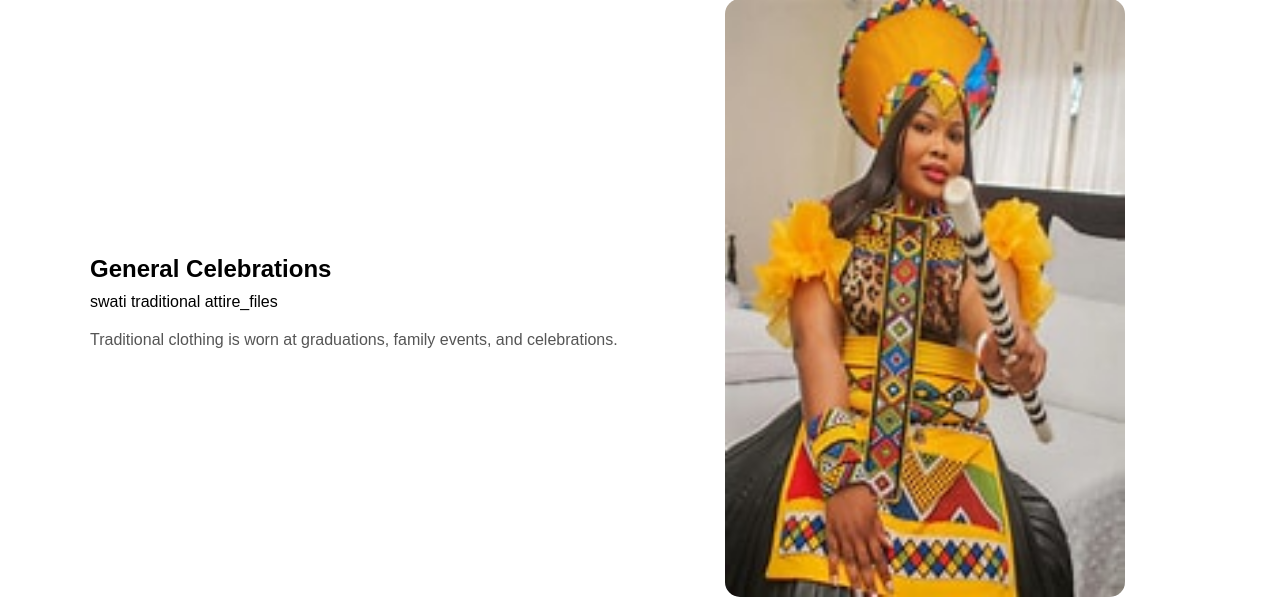
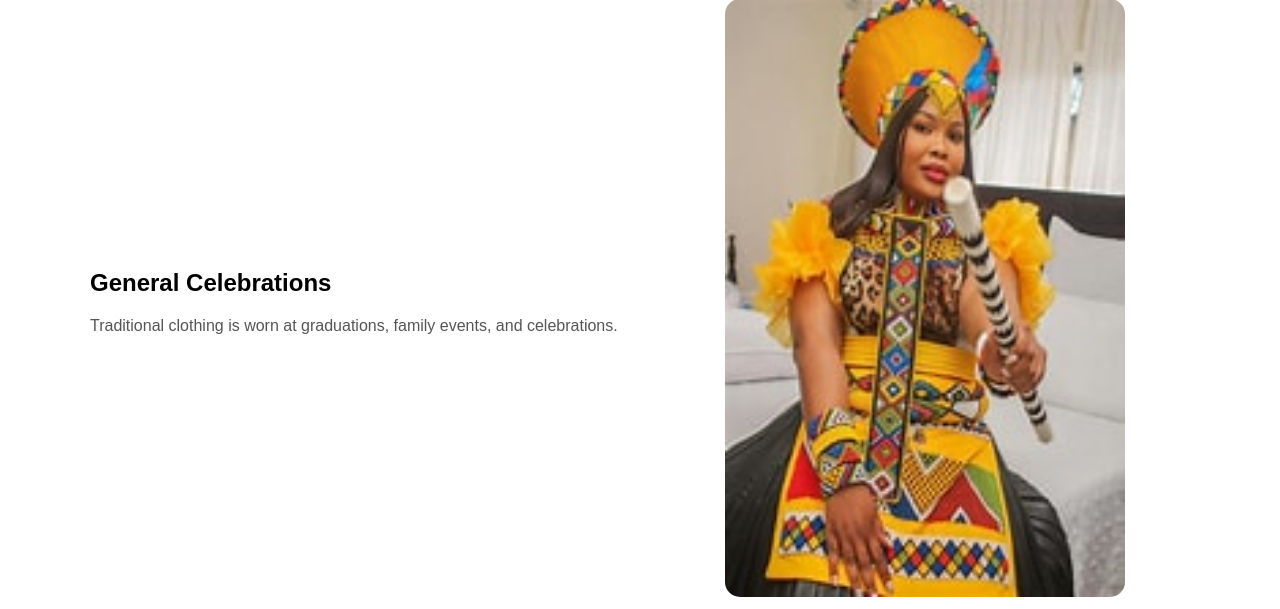
Before and after one commit to HlengiweNcube/flask_db_project, a Flask app: page / in a window 1280 px wide. Shown: the part 2457-3066 px from the top of the page. Run offline with Flask 3, Linux system fonts and the light colour scheme.

Commit message:
Fix HTML structure and remove extra div causing layout issues

```diff
--- a/templates/home.html
+++ b/templates/home.html
@@ -16,11 +16,11 @@
         </p>
     </div>
     <div class="image">
-       <img src="{{ url_for('static', filename='images/lobola.jpg') }}" alt="Xhosa mother and child in traditional attire">
-    </div>
+        <img src="{{ url_for('static', filename='images/lobola.jpg') }}" alt="Lobola negotiations">
     </div>
 </div>
 
+<!-- Weddings -->
 <div class="content-row reverse">
     <div class="text">
         <h3>Weddings</h3>
@@ -30,10 +30,9 @@
         </p>
     </div>
     <div class="image">
-        <img src="{{ url_for('static', filename='images/weddings.jpg') }}" alt="Xhosa mother and child in traditional attire">
+        <img src="{{ url_for('static', filename='images/weddings.jpg') }}" alt="African wedding celebration">
     </div>
-    </div>
-
+</div>
 
 <!-- Imigidi -->
 <div class="content-row">
@@ -45,7 +44,7 @@
         </p>
     </div>
     <div class="image">
-        <img src="{{ url_for('static', filename='images/izibazana.jpg') }}" alt="Xhosa mother and child in traditional attire">
+        <img src="{{ url_for('static', filename='images/izibazana.jpg') }}" alt="Imigidi celebration">
     </div>
 </div>
 
@@ -59,7 +58,7 @@
         </p>
     </div>
     <div class="image">
-          <img src="{{ url_for('static', filename='images/ukuthwasa.jpg') }}" alt="Xhosa mother and child in traditional attire">
+        <img src="{{ url_for('static', filename='images/ukuthwasa.jpg') }}" alt="Ukuthwasa spiritual journey">
     </div>
 </div>
 
@@ -67,17 +66,18 @@
 <div class="content-row">
     <div class="text">
         <h3>General Celebrations</h3>
-swati traditional attire_files        <p>
+        <p>
         Traditional clothing is worn at graduations, family events, and celebrations.
         </p>
     </div>
     <div class="image">
-        <img src="{{ url_for('static', filename='images/zulu.jpg') }}" alt="Xhosa mother and child in traditional attire">
+        <img src="{{ url_for('static', filename='images/zulu.jpg') }}" alt="Zulu traditional celebration">
     </div>
 </div>
 
 </section>
 
+<!-- Video -->
 <div class="video-container">
     <iframe
         src="https://www.youtube.com/embed/1yCqG8s8dFQ"
@@ -85,4 +85,5 @@ swati traditional attire_files        <p>
         allowfullscreen>
     </iframe>
 </div>
+
 {% endblock %}
```
